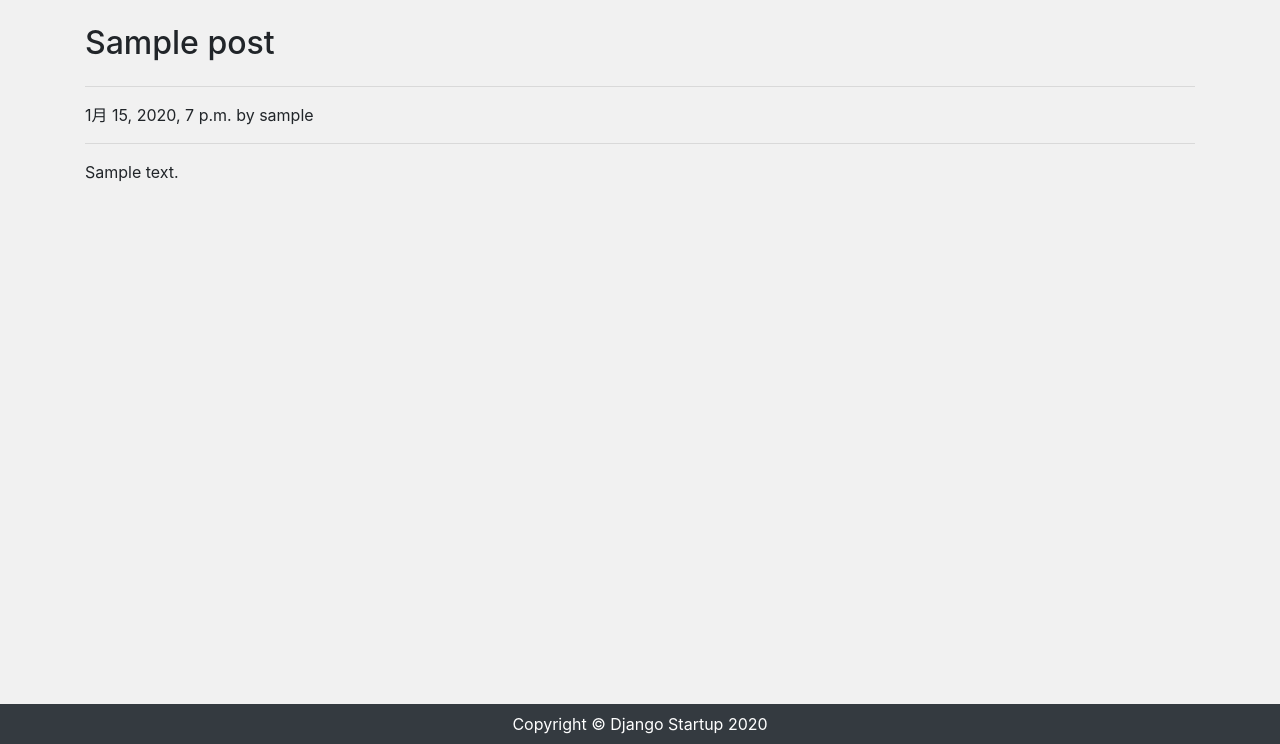
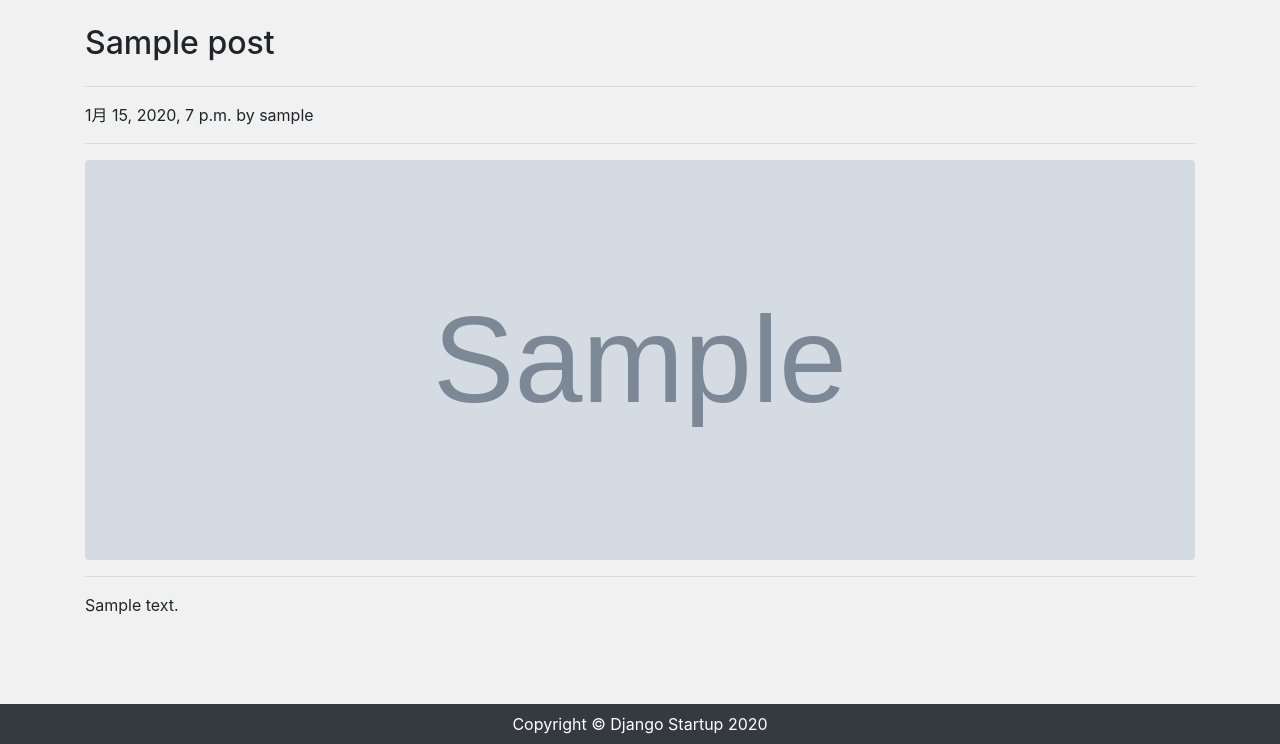
Before and after one commit to FnaAki/django-blog, a Django app: page /post/1/ in a window 1280 px wide. Shown: the part 56-800 px from the top of the page. Run offline with Django 3.2, Linux system fonts and the light colour scheme; tables that the repository leaves empty hold one stand-in row (values such as "Sample post"); grey boxes marked "Sample" are stand-in pictures; some libraries are stand-ins or nearby versions.

Commit message:
画像投稿

```diff
--- a/app/forms.py
+++ b/app/forms.py
@@ -4,3 +4,4 @@ from django import forms
 class PostForm(forms.Form):
     title = forms.CharField(max_length=30, label='タイトル')
     content = forms.CharField(label='内容', widget=forms.Textarea())
+    image = forms.ImageField(label='イメージ画像', required=False)
--- a/app/static/css/style.css
+++ b/app/static/css/style.css
@@ -50,3 +50,15 @@ main {
 .form-control:focus {
     box-shadow: none;
 }
+
+.index-img {
+    object-fit: cover;
+    height: 240px;
+}
+
+/* detail */
+.detail-img {
+    object-fit: cover;
+    width: 100%;
+    height: 400px;
+}
--- a/app/templates/app/index.html
+++ b/app/templates/app/index.html
@@ -5,7 +5,10 @@
 <div class="row my-4">
     <div class="col-md-8">
         {% for post in post_data %}
-            <div class="card mb-4">
+            <div class="card mb-4 index">
+                {% if post.image %}
+                    <img class="card-img-top index-img" src="{{ post.image.url }}" alt="">
+                {% endif %}
                 <div class="card-body">
                     <h2 class="card-title">{{ post.title }}</h2>
                     <p class="card-text">{{ post.content|truncatechars:100 }}</p>
--- a/app/templates/app/post_detail.html
+++ b/app/templates/app/post_detail.html
@@ -5,6 +5,10 @@
 <h2 class="my-4">{{ post_data.title }}</h2>
 <hr>
 <p>{{ post_data.created }} by {{ post_data.author }}</p>
+<hr>
+{% if post_data.image %}
+    <img class="rounded detail-img" src="{{ post_data.image.url }}" alt="">
+{% endif %}
 <hr>
 <p>{{ post_data.content|linebreaksbr }}</p>
 {% if user.is_authenticated %}
--- a/app/templates/app/post_form.html
+++ b/app/templates/app/post_form.html
@@ -7,10 +7,13 @@
     <h2>投稿</h2>
 </div>
 
-<form method="post">
+<form method="post" enctype="multipart/form-data">
     {% csrf_token %}
     <div class="formpost">
         {% render_field form.title class="form-control" placeholder="タイトルを入力" %}
+    </div>
+    <div class="formpost">
+        {{ form.image }}
     </div>
     <div class="formpost">
         {% render_field form.content class="form-control" placeholder="本文を入力" %}
--- a/app/views.py
+++ b/app/views.py
@@ -34,12 +34,15 @@ class CreatePostView(LoginRequiredMixin, View):
             post_data.author = request.user
             post_data.title = form.cleaned_data['title']
             post_data.content = form.cleaned_data['content']
+            if request.FILES:
+                post_data.image = request.FILES.get('image')
             post_data.save()
             return redirect('post_detail', post_data.id)
 
         return render(request, 'app/post_form.html', {
             'form': form
         })
+
 
 class PostEditView(LoginRequiredMixin, View):
     def get(self, request, *args, **kwargs):
@@ -49,6 +52,7 @@ class PostEditView(LoginRequiredMixin, View):
             initial={
                 'title': post_data.title,
                 'content': post_data.content,
+                'image': post_data.image,
             }
         )
 
@@ -63,12 +67,15 @@ class PostEditView(LoginRequiredMixin, View):
             post_data = Post.objects.get(id=self.kwargs['pk'])
             post_data.title = form.cleaned_data['title']
             post_data.content = form.cleaned_data['content']
+            if request.FILES:
+                post_data.image = request.FILES.get('image')
             post_data.save()
             return redirect('post_detail', self.kwargs['pk'])
 
         return render(request, 'app/post_form.html', {
             'form': form
         })
+
 
 class PostDeleteView(LoginRequiredMixin, View):
     def get(self, request, *args, **kwargs):
```
Also changed, not shown: app/migrations/0002_post_image.py (added), media/images/bird-4887736_1920.jpg (added), media/images/bird-4887736_1920_iYkiVUL.jpg (added).
